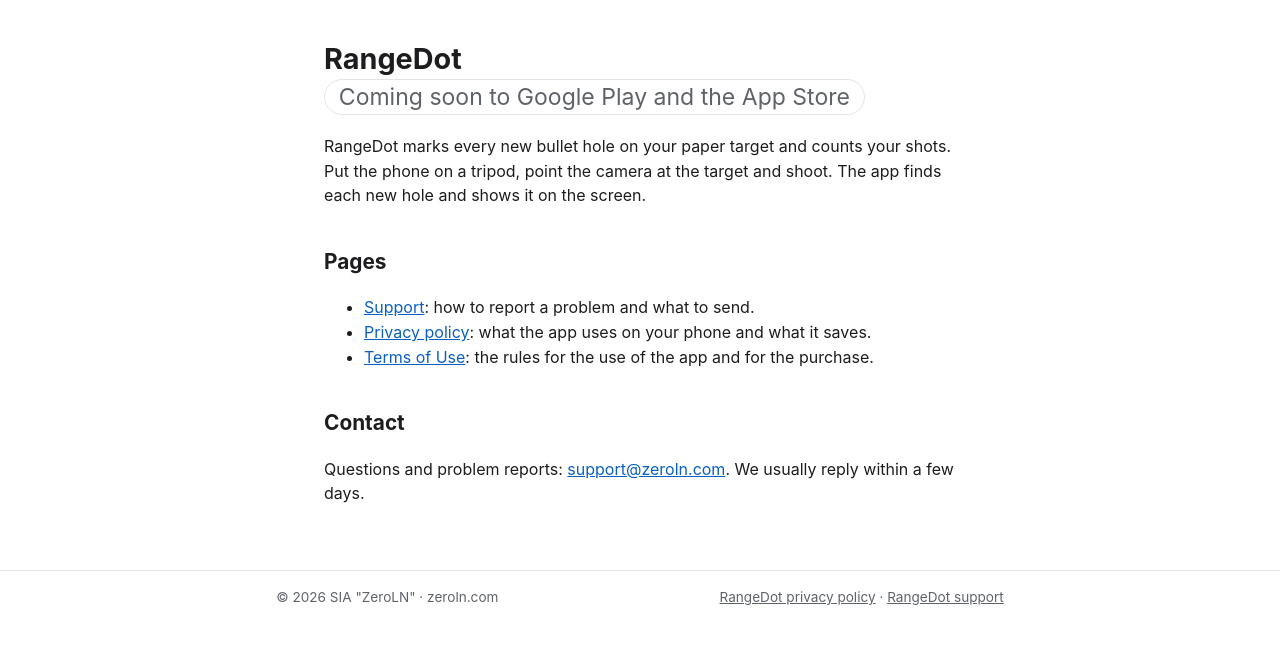
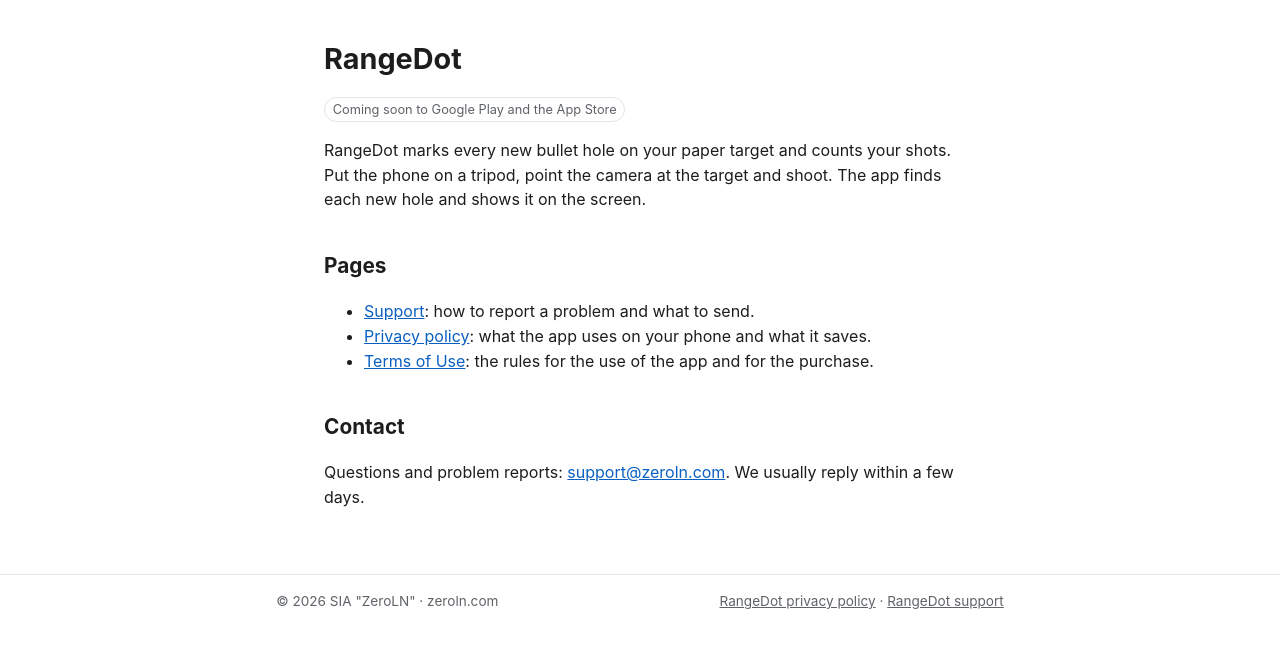
Before and after one commit to igromuls/zeroln-site, a plain HTML site: page products/RangeDot/index.html in a window 1280 px wide. Shown: the part 63-710 px from the top of the page. Drawn offline with Linux system fonts and the light colour scheme.

Commit message:
Terms of Use: the privacy policy link uses the product path (W104)
Section 6 of the Terms still named the old privacy address. The product
page shows the store tag on its own line under the heading.

Co-Authored-By: Claude Fable 5.1 <noreply@anthropic.com>

```diff
--- a/products/RangeDot/index.html
+++ b/products/RangeDot/index.html
@@ -14,7 +14,8 @@
 <nav><a href="../../#apps">Apps</a><a href="../../#about">About</a><a href="../../#contact">Contact</a><a class="lang" href="https://zeroln.lv/" hreflang="lv" lang="lv" title="Latviski">LV</a></nav>
 </div></header>
 <main><div class="wrap doc">
-<h1>RangeDot <span class="tag">Coming soon to Google Play and the App Store</span></h1>
+<h1>RangeDot</h1>
+<p><span class="tag">Coming soon to Google Play and the App Store</span></p>
 <p>RangeDot marks every new bullet hole on your paper target and counts your shots. Put the phone on a tripod, point the camera at the target and shoot. The app finds each new hole and shows it on the screen.</p>
 <h2>Pages</h2>
 <ul>
```
Also changed, not shown: products/RangeDot/terms/index.html (+1 -1 lines).
